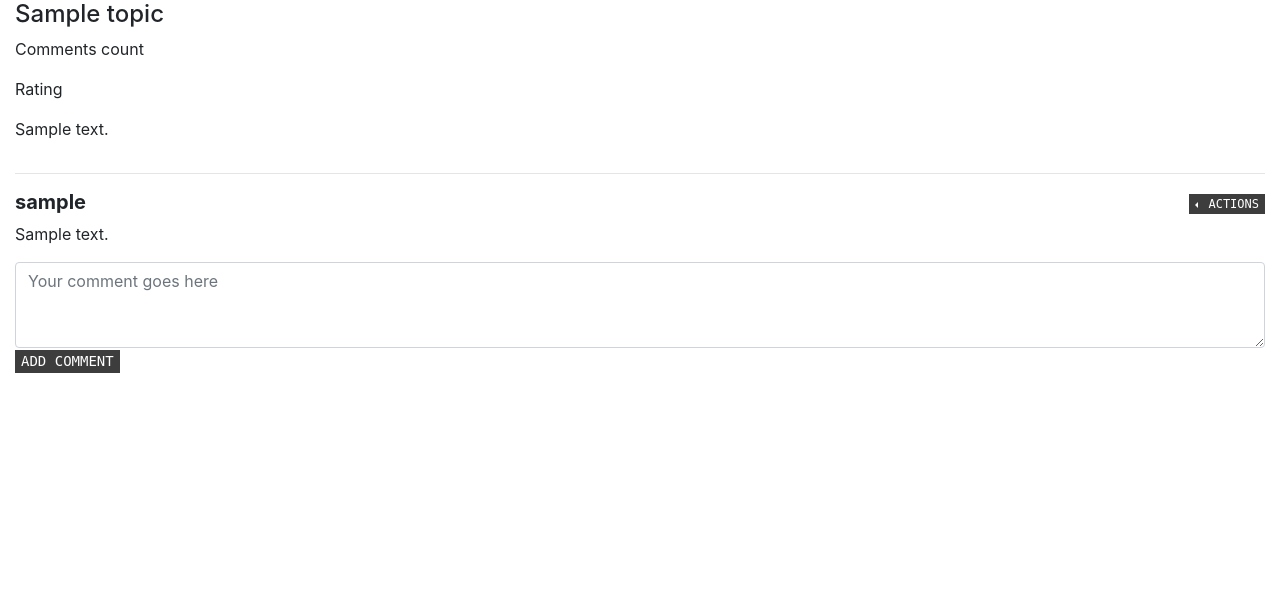
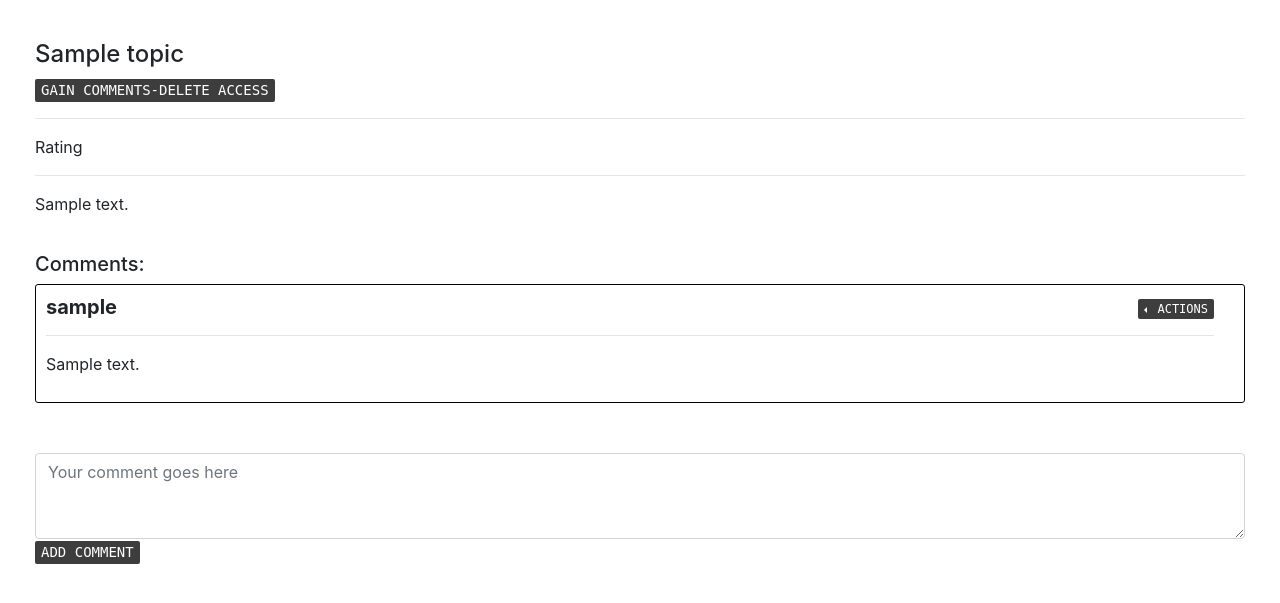
Before and after one commit to vladhutsal/MyHut_forum, a Django app: page /topic/1 in a window 1280 px wide. Shown: the part 56-659 px from the top of the page. Run offline with Django 3.2, Linux system fonts and the light colour scheme; tables that the repository leaves empty hold one stand-in row (values such as "Sample post"); some libraries are stand-ins or nearby versions.

Commit message:
add is_authenticate for login form add is_authenticate for reg form organized views for homepage add gain access for deleting comments on topic page improve look of topic page

```diff
--- a/forum/settings.py
+++ b/forum/settings.py
@@ -38,7 +38,7 @@ INSTALLED_APPS = [
     'django.contrib.messages',
     'django.contrib.staticfiles',
     'homepage',
-    'login'
+    'login',
 ]
 
 MIDDLEWARE = [
--- a/homepage/forms.py
+++ b/homepage/forms.py
@@ -15,7 +15,8 @@ class CommentForm(forms.ModelForm):
                 'placeholder': 'Your comment goes here',
                 'class': 'form-control',
                 'rows': 3,
-                'cols': 40
+                'cols': 40,
+                'name': 'text'
             })
         }
 
--- a/homepage/models.py
+++ b/homepage/models.py
@@ -1,6 +1,7 @@
 from django import forms
 from django.db import models
-from django.contrib.auth.models import User
+from django.contrib.auth.models import User, Permission
+from django.contrib.contenttypes.models import ContentType
 
 # create Topic
 # organize by tags
@@ -11,7 +12,6 @@ from django.contrib.auth.models import User
 
 # count topics by user
 # count all topics on main page
-
 
 class Topic(models.Model):
     user = models.ForeignKey(User, on_delete=models.CASCADE)
--- a/homepage/static/homepage/navbar-and-control.css
+++ b/homepage/static/homepage/navbar-and-control.css
@@ -38,6 +38,7 @@
   outline: 0;
   background: rgb(61, 61, 61);
   border: 0;
+  border-radius: 2px;
   color: #FFFFFF;
   font-size: 14px;
 
@@ -60,6 +61,7 @@
   outline: 0;
   background:rgb(61, 61, 61);
   border: 0;
+  border-radius: 2px;
   color: #ffffff;
   font-size: 12px;
 
@@ -75,6 +77,7 @@
   outline: 0;
   background: rgb(61, 61, 61);
   border: 0;
+  border-radius: 2px;
   text-decoration: none;
   color: #FFFFFF;
   font-size: 14px;
--- a/homepage/static/homepage/topic_page.css
+++ b/homepage/static/homepage/topic_page.css
@@ -0,0 +1,17 @@
+.page-content {
+    margin-left: 20px;
+    margin-right: 20px;
+    margin-top: 20px;
+  }
+
+  .table {
+    border: 1px solid black;
+    margin-bottom: 30px;
+    padding: 10px;
+    padding-right: 30px;
+    border-radius: 3px;
+  }
+
+.container-fluid {
+  padding-top: 20px;
+}
--- a/homepage/templates/homepage/home.html
+++ b/homepage/templates/homepage/home_page.html
@@ -4,7 +4,7 @@
 
 {% block head%}
 {% load static %}
-  <link rel="stylesheet" type="text/css" href="{% static 'homepage/homepage.css' %}">
+  <link rel="stylesheet" type="text/css" href="{% static 'homepage/home_page.css' %}">
 {% endblock %}
 
 {% block content %}
--- a/homepage/templates/homepage/topics_page.html
+++ b/homepage/templates/homepage/topics_page.html
@@ -15,19 +15,28 @@ Topic Page
 <div class="container-fluid">
   <div>
     <h4>{{ topic_object.title }}</h4>
+    <!-- can delete permission button -->
+    <form action="{% url 'homepage:delete_perm' topic_object.id %}" method="POST">
+      {% csrf_token %}
+      <button type="submit" class="add-button">
+          Gain comments-delete access
+      </button>
+    </form>
+  </div>
+  <hr>
   <div>
-      <p>Comments count</p>
     <p>Rating</p>
-    </div>
+  <hr>
   </div>
     <p id="descr">{{ topic_object.text }}</p>
 </div>
+
 <!-- comments -->
 <div class="container-fluid">
+  <h5>Comments:</h5>
   {% for topic_comment in topic_comments %}
-  <div class="media">
+  <div class="media table">
     <div class="media-body">
-      <hr>
       <div class="dropdown dropleft float-right">
         <button class="action-button dropdown-toggle"
                 href="#"
@@ -41,14 +50,17 @@ Topic Page
 
         <div class="dropdown-menu" aria-labelledby="comment-action-menu">
           <a class="dropdown-item" href="#">Reply</a>
-          {% if request.user.username == topic_comment.user.username %}
-            <form method="POST">
-              {% csrf_token %}
+          {% if has_delete_permition == True %}
                 <a type="submit"
                   class="dropdown-item"
                   href="{% url 'homepage:delete_comment' topic_comment.id %}">
                   Delete
                 </a>
+          {% endif %}
+
+          {% if request.user.username == topic_comment.user.username %}
+            <form method="POST">
+              {% csrf_token %}
               <a type="submit"
                  class="dropdown-item"
                  href="#">
@@ -59,25 +71,19 @@ Topic Page
         </div>
       </div>
       <h5 style="font-weight: bold">{{ topic_comment.user }}</h5>
+      <hr>
       <p>{{ topic_comment.text }}</p>
     </div>
   </div>
-
   {% endfor %}
 </div>
 
-
-
 <!-- add comment -->
 <div class="container-fluid">
-  <form method="POST">
+  <form method="POST" action="{% url 'homepage:add_comment' topic_object.id %}">
     {% csrf_token %}
     {{ form.text }}
     <button type="submit" class="add-button">Add comment</button>
   </form>
 </div>
-
-
-
-
 {% endblock %}
--- a/homepage/urls.py
+++ b/homepage/urls.py
@@ -5,11 +5,15 @@ from . import views
 app_name = 'homepage'
 
 urlpatterns = [
-    path('', views.home, name='home'),
     path("test", views.test, name="test"),
+    path('', views.home_page, name='home'),
     path("topic/<int:topic_id>", views.topic_page, name="topic"),
+
     path("add_topic", views.add_topic, name="add_topic"),
+
+    path("add_comment/<int:topic_id>", views.add_comment, name="add_comment"),
     path("delete_comment/<int:comment_id>", views.delete_comment, name="delete_comment"),
+    path('delete_comment_perm/<int:topic_id>', views.delete_comment_permission, name="delete_perm"),
 
 
 ]
--- a/homepage/views.py
+++ b/homepage/views.py
@@ -1,4 +1,5 @@
-from django.contrib.auth.models import User
+from django.contrib.auth.models import User, Permission
+from django.contrib.contenttypes.models import ContentType
 
 from django.shortcuts import render, redirect
 from django.contrib.auth import authenticate
@@ -8,35 +9,63 @@ from homepage.forms import CommentForm, TopicForm
 
 # return render(request, 'homepage/error.html', {'error': })
 
-def home(request):
+# Page views
+def home_page(request):
     if request.user.is_authenticated is False:
         return redirect('login:user_login')
     else:
         topic_names = Topic.objects.all()
+
         context = {
             'name': request.user,
             'topic_names': topic_names
             }
-        return render(request, 'homepage/home.html', context)
+        return render(request, 'homepage/home_page.html', context)
+
+
+def topic_page(request, topic_id):
+    topic_object = Topic.objects.get(pk=topic_id)
+    topic_comments = Comment.objects.filter(topic=topic_object)
+    user = request.user
+    has_delete_permition = user.has_perm('homepage.delete_comment')
+
+    context = {
+        'form': CommentForm,
+        'topic_object': topic_object,
+        'topic_comments': topic_comments,
+        'has_delete_permition': has_delete_permition
+    }
+    return render(request, 'homepage/topics_page.html', context)
+
 
 def test(request):
     return render(request, 'homepage/test.html')
 
-def topic_page(request, topic_id):
-    topic_object = Topic.objects.get(pk=topic_id)
-    comment_form = CommentForm(request.POST or None)
-    if comment_form.is_valid():
+
+# Topic views
+def add_topic(request):
+    form = TopicForm(request.POST or None)
+    if form.is_valid():
+        topic = form.save(commit=False)
+        topic.user = User.objects.get(username=request.user)
+        topic.save()
+        print(topic)
+        return redirect('homepage:home_page')
+    context = {
+        'form': form
+    }
+    return render(request, 'homepage/add_topic.html', context)
+
+
+# Comment views
+def add_comment(request, topic_id):
+    if request.method == "POST":
         user = request.user
-        text = comment_form.data.get('text')
-        Comment.objects.create(user=user, text=text, topic=topic_object)
+        text = request.POST.get('text')
+        topic = Topic.objects.get(pk=topic_id)
+        Comment.objects.create(user=user, text=text, topic=topic)
+    return redirect('homepage:topic', topic_id=topic_id)
 
-    topic_comments = Comment.objects.filter(topic=topic_object)
-    context = {
-        'form': comment_form,
-        'topic_object': topic_object,
-        'topic_comments': topic_comments
-    }
-    return render(request, 'homepage/topics_page.html', context)
 
 def delete_comment(request, comment_id):
     current_comment = Comment.objects.get(id=comment_id)
@@ -45,15 +74,12 @@ def delete_comment(request, comment_id):
     return redirect('homepage:topic', topic_id=topic_id)
 
 
-def add_topic(request):
-    form = TopicForm(request.POST or None)
-    if form.is_valid():
-        topic = form.save(commit=False)
-        topic.user = User.objects.get(username=request.user)
-        topic.save()
-        print(topic)
-        return redirect('homepage:home')
-    context = {
-        'form': form
-    }
-    return render(request, 'homepage/add_topic.html', context)
+def delete_comment_permission(request, topic_id):
+    content_type = ContentType.objects.get_for_model(Comment)
+    permission = Permission.objects.get(
+            codename="delete_comment",
+            content_type=content_type,
+        )
+    user = request.user
+    user.user_permissions.add(permission)
+    return redirect('homepage:topic', topic_id=topic_id)
--- a/login/views.py
+++ b/login/views.py
@@ -7,6 +7,8 @@ from login.forms import UserLoginForm, UserRegForm
 
 
 def user_login(request):
+    if request.user.is_authenticated:
+        return redirect('homepage:home')
     form = UserLoginForm(request.POST or None)
     if form.is_valid():
         name = form.cleaned_data.get('username')
@@ -18,6 +20,8 @@ def user_login(request):
 
 
 def user_signup(request):
+    if request.user.is_authenticated:
+        return redirect('homepage:home')
     form = UserRegForm(request.POST or None)
     if form.is_valid():
         user = form.save(commit=False)
```
Also changed, not shown: homepage/static/homepage/home_page.css (renamed from homepage/static/homepage/homepage.css). Lines whose indentation alone changed are shown as unchanged.
